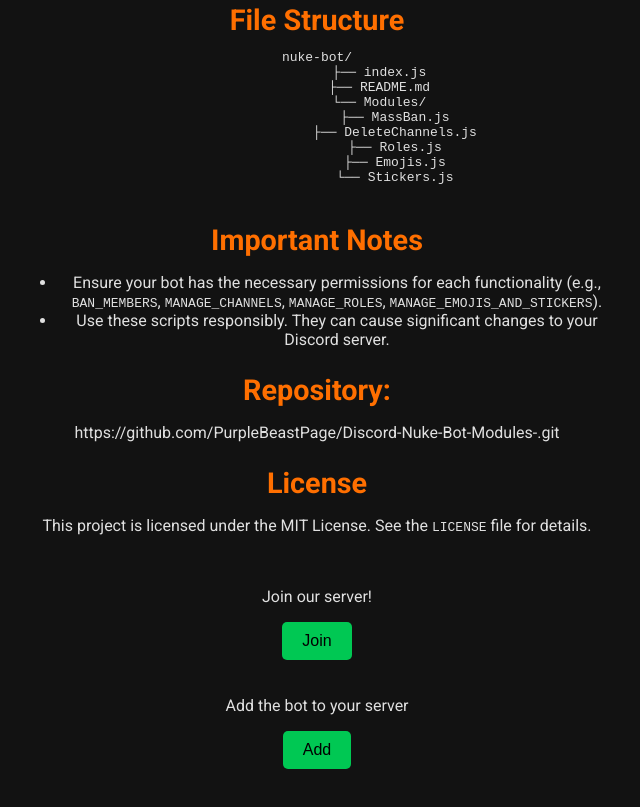
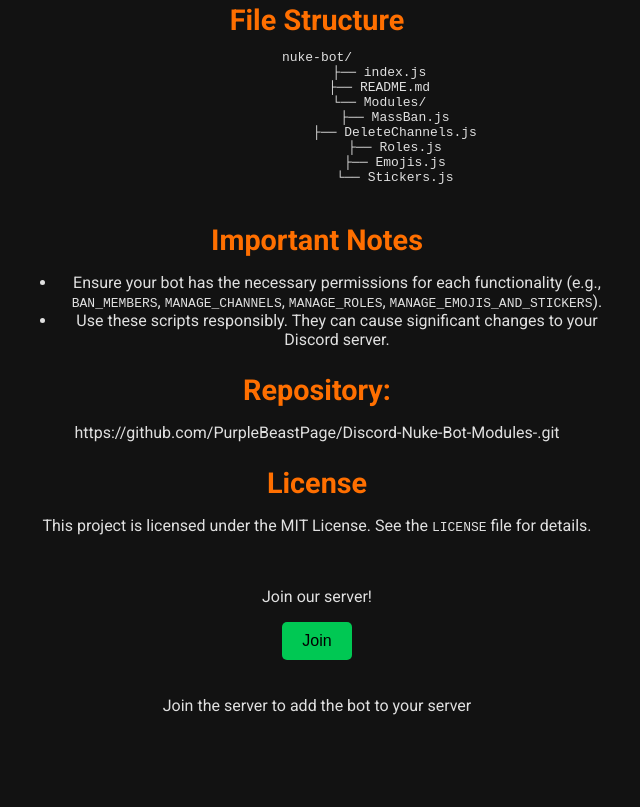
Before and after one commit to giahn2111/discordNuke, a plain HTML site: page index.html in a window 1280 px wide. Shown: the part 1740-2547 px from the top of the page, without its empty margins (323-963 px from the left). After the commit the page ends 2511 px from the top, so only its background shows below. Drawn offline with Linux system fonts and the light colour scheme.

Commit message:
Update index.html

```diff
--- a/index.html
+++ b/index.html
@@ -96,9 +96,8 @@
                 <button onclick="window.location.href='join.html'">Join</button>
             </section>
             <section class="item-add">
-                <p>Add the bot to your server</p>
-                <button onclick="window.location.href='https://discord.com/oauth2/authorize?client_id=1260495723393450004&permissions=8&integration_type=0&scope=bot'">Add</button>
-            </section>
+                <p>Join the server to add the bot to your server</p>
+                </section>
         </main>
     </div>
     <script src="scripts.js"></script>
```
